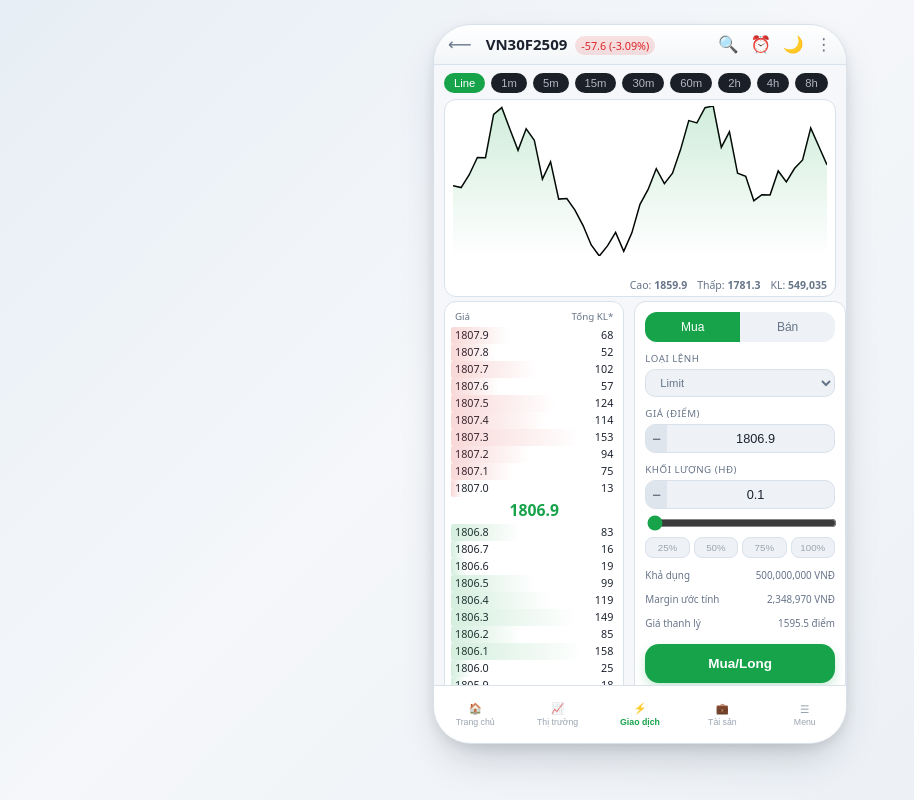
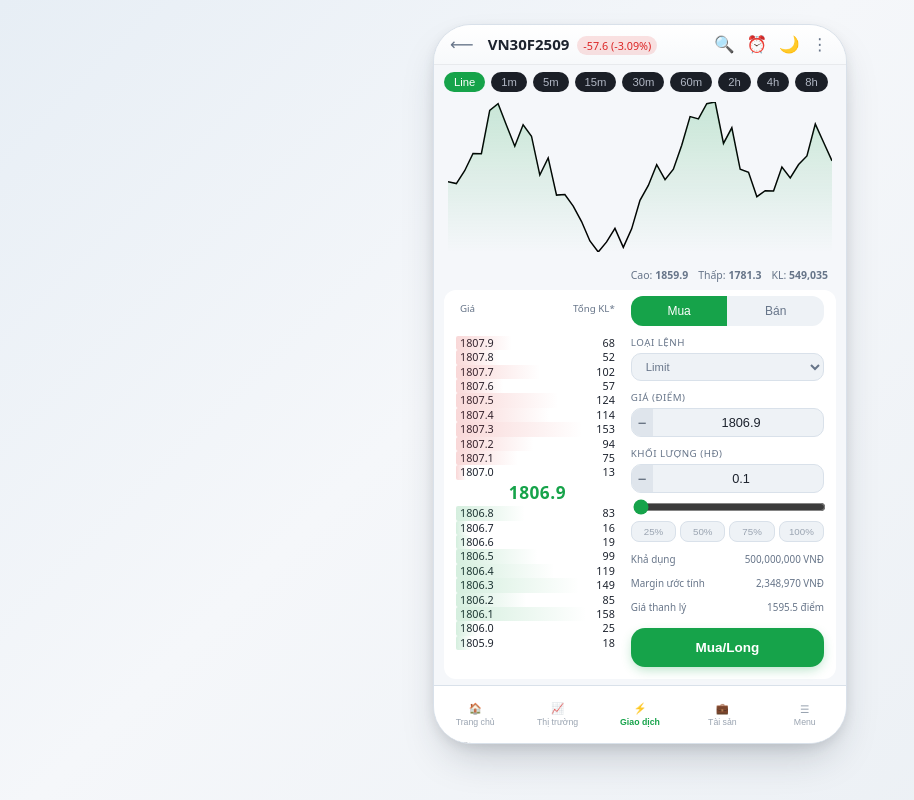
Before and after one commit to SSI-Digital/iboard-future-trading, a plain HTML site: page index.html in a window 1280 px wide. Shown: the whole page, without its empty margins (0-914 px from the left). Drawn offline with Linux system fonts and the light colour scheme.

Commit message:
improve UI

```diff
--- a/styles.css
+++ b/styles.css
@@ -43,7 +43,7 @@ body.theme-dark {
 ::-webkit-scrollbar { width:4px; }
 ::-webkit-scrollbar-thumb { background:#2c313c; border-radius:2px; }
 
-.app-bar { position:sticky; top:0; z-index:40; display:flex; justify-content:space-between; align-items:center; padding:6px 10px; background:linear-gradient(to bottom,#ffffff,#f2f5f8); border-bottom:1px solid var(--border); }
+.app-bar { position:sticky; top:0; z-index:40; display:flex; justify-content:space-between; align-items:center; padding:6px 14px 6px 12px; background:linear-gradient(to bottom,#ffffff,#f7f9fb); border:none; box-shadow:0 1px 0 rgba(0,0,0,0.05); }
 .symbol-group { display:flex; gap:10px; align-items:center; }
 .symbol-info { line-height:1.1; }
 .symbol { font-weight:600; color:var(--text); }
@@ -64,7 +64,7 @@ body.theme-dark {
 .tf { background:#1b1f27; color:#b1b7c4; border:none; padding:4px 10px; border-radius:20px; font-size:0.75rem; cursor:pointer; white-space:nowrap; }
 .tf.active { background:var(--green); color:#fff; }
 
-.chart-placeholder { position:relative; background:var(--bg-alt); border:1px solid var(--border); border-radius:var(--radius); padding:6px 8px 40px; min-height:160px; }
+.chart-placeholder { position:relative; background:transparent; border:none; border-radius:var(--radius); padding:4px 4px 34px; min-height:150px; }
 .chart-placeholder canvas { width:100%; height:150px; display:block; }
 .price-ticker { position:absolute; bottom:4px; left:8px; right:8px; display:flex; justify-content:space-between; font-size:0.7rem; color:var(--text-dim); }
 /* removed last-price (giá hiển thị trên chart) theo yêu cầu */
@@ -72,24 +72,24 @@ body.theme-dark {
 .ticker-stats span { white-space:nowrap; }
 
 .trade-section { flex:1; display:flex; flex-direction:column; padding:4px 10px 80px; gap:14px; }
-.book-and-form { display:flex; gap:10px; }
-.order-book { flex:1; min-width:46%; background:var(--bg-alt); border:1px solid var(--border); border-radius:var(--radius); padding:6px; font-size:0.72rem; display:flex; flex-direction:column; max-height:440px; }
+.book-and-form { display:flex; gap:0; background:var(--bg-alt); border-radius:var(--radius); padding:6px 6px 8px; }
+.order-book { flex:1; min-width:46%; background:transparent; border:none; border-radius:0; padding:4px 6px 4px; font-size:0.72rem; display:flex; flex-direction:column; max-height:420px; }
 .book-header { display:grid; grid-template-columns:1fr 1fr; padding:2px 4px 4px; font-size:0.65rem; color:var(--text-dim); }
 .book-header div:first-child { text-align:left; }
 .book-header div:last-child { text-align:right; }
 .book-levels { list-style:none; margin:0; padding:0; flex:1; overflow-y:auto; }
 .order-book .asks { display:flex; flex-direction:column; justify-content:flex-end; }
 .order-book .bids { display:flex; flex-direction:column; justify-content:flex-start; }
-.level { position:relative; display:grid; grid-template-columns:1fr 1fr; padding:2px 4px; line-height:1.2; font-variant-numeric:tabular-nums; }
+.level { position:relative; display:grid; grid-template-columns:1fr 1fr; padding:1px 4px; line-height:1.15; font-variant-numeric:tabular-nums; }
 .level .price { text-align:left; }
 .level .size { text-align:right; }
 .level .bar { position:absolute; top:0; bottom:0; right:0; left:0; border-radius:2px; pointer-events:none; opacity:.18; }
 .asks .level .bar { background:linear-gradient(90deg,var(--red) 0,rgba(255,255,255,0) 80%); }
 .bids .level .bar { background:linear-gradient(90deg,var(--green) 0,rgba(255,255,255,0) 80%); }
-.mid-price { text-align:center; padding:6px 0; font-size:1.05rem; font-weight:600; color:var(--green); line-height:1; }
+.mid-price { text-align:center; padding:4px 0 5px; font-size:1.15rem; font-weight:600; color:var(--green); line-height:1; letter-spacing:.5px; }
 /* depth legend removed per request */
 
-.order-form { flex:1; min-width:54%; background:var(--bg-alt); border:1px solid var(--border); border-radius:var(--radius); padding:10px 10px 14px; display:flex; flex-direction:column; gap:10px; font-size:0.75rem; }
+.order-form { flex:1; min-width:54%; background:transparent; border:none; border-radius:0; padding:0 6px 4px; display:flex; flex-direction:column; gap:10px; font-size:0.75rem; }
 .row.segmented { display:flex; gap:6px; }
 .pill-select { flex:1; background:var(--bg-soft); border:1px solid var(--border); border-radius:30px; padding:6px 10px; color:var(--text-dim); font-size:0.7rem; }
 .buy-sell-toggle { display:grid; grid-template-columns:1fr 1fr; background:var(--bg-soft); border-radius:12px; overflow:hidden; }
@@ -115,8 +115,8 @@ input#quantitySlider { width:100%; accent-color:var(--green); }
 .submit-order.sell { background:var(--red); box-shadow:0 4px 12px -2px #dc262655; }
 .submit-order:active { transform:translateY(1px); }
 
-.positions-panel { background:var(--bg-alt); border:1px solid var(--border); border-radius:var(--radius); padding:8px 8px 60px; }
-.tab-header { display:grid; grid-template-columns:1fr 1fr; border:1px solid var(--border); background:var(--bg-soft); border-radius:14px; overflow:hidden; }
+.positions-panel { background:var(--bg-alt); border-radius:var(--radius); padding:4px 8px 56px; }
+.tab-header { display:grid; grid-template-columns:1fr 1fr; border:1px solid var(--border); background:var(--bg-soft); border-radius:12px; overflow:hidden; }
 .tab-btn { background:transparent; border:none; padding:8px 0; color:var(--text-extra); font-size:0.7rem; cursor:pointer; }
 .tab-btn.active { background:#dfe5ec; color:var(--text); font-weight:500; }
 .tab-content { font-size:0.7rem; min-height:42px; padding:10px 4px 4px; }
```
